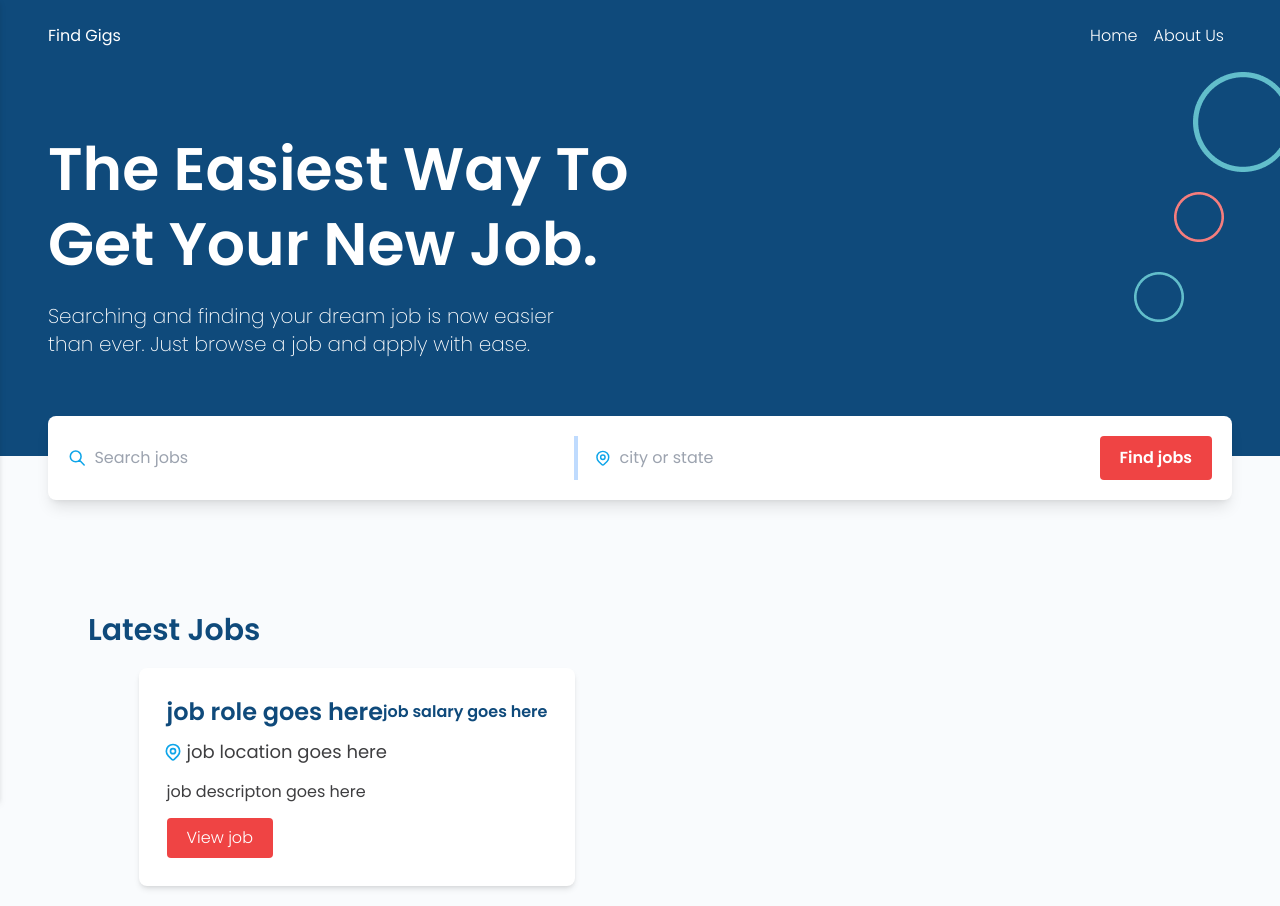
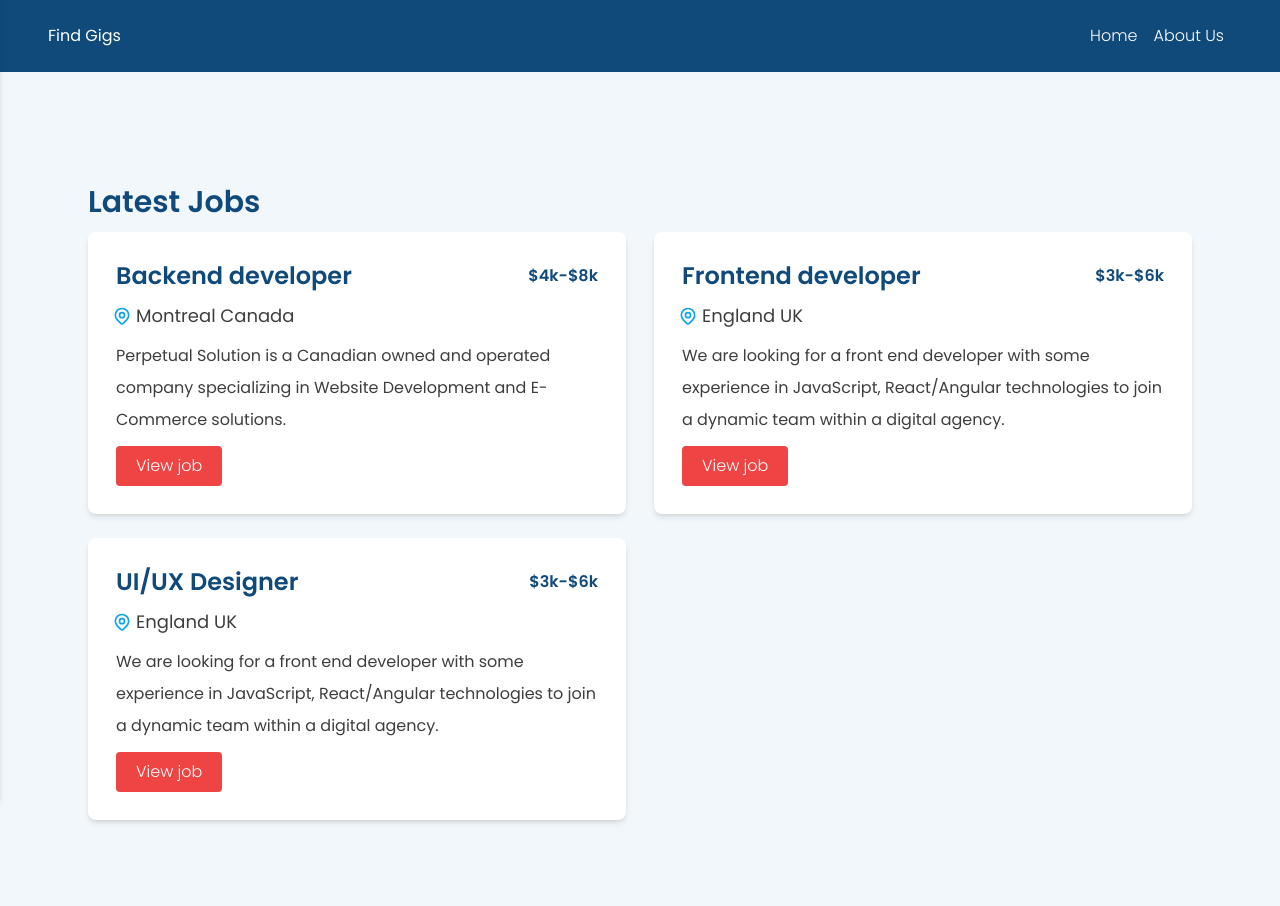
Before and after one commit to Ademayowa/jobapp-v4, a Next.js app: page / in a window 1280 px wide. After the commit the page ends 832 px from the top, so only its background shows below. Built offline with nearby package versions, Linux system fonts and the light colour scheme.

Commit message:
fetch data from job

```diff
--- /dev/null
+++ b/components/Job.js
@@ -0,0 +1,36 @@
+import { LocationMarkerIcon } from '@heroicons/react/outline';
+import { useRouter } from 'next/router';
+
+export default function Job({ job }) {
+  const router = useRouter();
+
+  return (
+    <div
+      // onClick={() => router.push(`/jobs/${job.attributes.slug}`)}
+      className='col-span-10 lg:col-span-4 mx-auto rounded-lg shadow-md my-3 bg-white p-7 cursor-pointer'
+    >
+      <div className='flex items-center text-blueColor font-bold'>
+        <h2 className='flex flex-1 text-blueColor text-lg md:text-2xl font-bold'>
+          {job.frontmatter.role}
+        </h2>
+        <p>{job.frontmatter.salary}</p>
+      </div>
+
+      <div className='flex items-center space-x-1 mt-2.5'>
+        <LocationMarkerIcon className='h-5 w-5 text-sky-500 -ml-1' />
+        <p className='text-grayColor text-base md:text-lg'>
+          {job.frontmatter.location}
+        </p>
+      </div>
+      <p className='text-grayColor text-base mt-2.5 !w-full md:w-3/4 leading-8'>
+        {job.frontmatter.description}
+      </p>
+
+      <div className='flex mt-2.5'>
+        <button className='rounded bg-red-500 px-5 py-2 text-white font-light'>
+          View job
+        </button>
+      </div>
+    </div>
+  );
+}
--- a/components/Jobs.js
+++ /dev/null
@@ -1,39 +0,0 @@
-import { LocationMarkerIcon } from '@heroicons/react/outline';
-import { useRouter } from 'next/router';
-
-export default function Jobs() {
-  const router = useRouter();
-
-  return (
-    <div className='grid grid-cols-8 gap-x-7 px-10 md:px-12 md:mx-10'>
-      <div
-        // onClick={() => router.push(`/jobs/${job.attributes.slug}`)}
-        // key={job.id}
-        className='col-span-10 lg:col-span-4 mx-auto rounded-lg shadow-md my-5 bg-white p-7 cursor-pointer'
-      >
-        <div className='flex items-center text-blueColor font-bold'>
-          <h2 className='flex flex-1 text-blueColor text-lg md:text-2xl font-bold'>
-            job role goes here
-          </h2>
-          <p>job salary goes here</p>
-        </div>
-
-        <div className='flex items-center space-x-1 mt-2.5'>
-          <LocationMarkerIcon className='h-5 w-5 text-sky-500 -ml-1' />
-          <p className='text-grayColor text-base md:text-lg'>
-            job location goes here
-          </p>
-        </div>
-        <p className='text-grayColor text-base mt-2.5 !w-full md:w-3/4 leading-8'>
-          job descripton goes here
-        </p>
-
-        <div className='flex mt-2.5'>
-          <button className='rounded bg-red-500 px-5 py-2 text-white font-light'>
-            View job
-          </button>
-        </div>
-      </div>
-    </div>
-  );
-}
--- /dev/null
+++ b/jobs/backend-developer.md
@@ -0,0 +1,16 @@
+---
+role: 'Backend developer'
+salary: '$4k-$8k'
+location: 'Montreal Canada'
+category: 'Backend'
+description: 'Perpetual Solution is a Canadian owned and operated company specializing in Website Development and E-Commerce solutions.'
+text: 'We are looking for a php developer who is looking to augment their existing workload. You are passionate about coding, solving problems, creating solutions and you keep current on trends and technology.'
+info: 'Job Requirements'
+title: 'Responsibilities'
+---
+
+[apply for this role](https://perpetualsolution.com/job-detail.php?id=32),
+
+- Ecommerce experience.
+- Good verbal and written communications skills
+- One to three years of experience as a php backend developer
--- /dev/null
+++ b/jobs/frontend-developer.md
@@ -0,0 +1,18 @@
+---
+role: 'Frontend developer'
+salary: '$3k-$6k'
+location: 'England UK'
+category: 'Frontend'
+description: 'We are looking for a front end developer with some experience in JavaScript, React/Angular technologies to join a dynamic team within a digital agency.'
+text: 'In this role, you will be responsible for developing and implementing user interface components using React.js concepts and workflow such as Redux, Flux, and Webpack.'
+info: 'Job Requirements'
+title: 'Responsibilities'
+---
+
+[apply for this role](https://www.randstad.ch/jobs/s-it/front-end-developer_geneve_39520491/?utm_source=indeed&igbTracker=640690341&utm_campaign=igb_advertising_IT&utm_medium=igb+cpc&utm_content=Front+End+Developer+%2817686%29+%5B0bcd2f08604ecabb_7b2e2cfe72295%5D),
+
+- Minimum bachelor degree in computer science and any other relevant area.
+- In-depth knowledge of JavaScript with at least 2-3 years of experience in web application development using : Angular/React.
+- In-depth knowledge of JavaScript with at least 2-3 years of experience in web application development using : Angular/React.
+- Familiarity with Vanilla JS/Typescript/ECMAScript 6, Javascript Patterns, HTML5/CSS3, Git.
+- Interest in monitoring and training in new technologies.
--- /dev/null
+++ b/jobs/ui-ux-designer.md
@@ -0,0 +1,19 @@
+---
+role: 'UI/UX Designer'
+salary: '$3k-$6k'
+location: 'England UK'
+category: 'Frontend'
+description: 'We are looking for a front end developer with some experience in JavaScript, React/Angular technologies to join a dynamic team within a digital agency.'
+
+text: 'In this role, you will be responsible for developing and implementing user interface components using React.js concepts and workflow such as Redux, Flux, and Webpack.'
+info: 'Job Requirements'
+title: 'Responsibilities'
+---
+
+[apply for this role](https://www.randstad.ch/jobs/s-it/front-end-developer_geneve_39520491/?utm_source=indeed&igbTracker=640690341&utm_campaign=igb_advertising_IT&utm_medium=igb+cpc&utm_content=Front+End+Developer+%2817686%29+%5B0bcd2f08604ecabb_7b2e2cfe72295%5D),
+
+- Minimum bachelor degree in computer science and any other relevant area.
+- In-depth knowledge of JavaScript with at least 2-3 years of experience in web application development using : Angular/React.
+- In-depth knowledge of JavaScript with at least 2-3 years of experience in web application development using : Angular/React.
+- Familiarity with Vanilla JS/Typescript/ECMAScript 6, Javascript Patterns, HTML5/CSS3, Git.
+- Interest in monitoring and training in new technologies.
--- a/pages/index.js
+++ b/pages/index.js
@@ -1,18 +1,53 @@
+import fs from 'fs';
+import path from 'path';
+import matter from 'gray-matter';
 import Hero from '@/components/Hero';
-import Jobs from '@/components/Jobs';
+import Job from '@/components/Job';
 import Layout from '@/components/Layout';
 import Search from '@/components/Search';
 import SectionTitle from '@/components/SectionTitle';
 
-export default function Home() {
+export default function Home({ jobs }) {
+  console.log(jobs);
   return (
     <Layout title='Find Gigs'>
-      <div className='bg-[#F9FBFD]'>
-        <Hero />
-        <Search />
-        <SectionTitle title='Latest Jobs' />
-        <Jobs />
+      {/* <Hero />
+      <Search /> */}
+      <SectionTitle title='Latest Jobs' />
+
+      <div className='grid grid-cols-8 gap-x-7 px-10 md:px-12 md:mx-10'>
+        {jobs.map((job, index) => (
+          <Job key={index} job={job} />
+        ))}
       </div>
     </Layout>
   );
 }
+
+export async function getStaticProps() {
+  const files = fs.readdirSync(path.join('jobs'));
+
+  const jobs = files.map((filename) => {
+    // remove the .md extension from jobs
+    const slug = filename.replace('.md', '');
+
+    // gets all the contents of d md file
+    const markdownWithMeta = fs.readFileSync(
+      path.join('jobs', filename),
+      'utf-8'
+    );
+    // {data:frontmatter} => data here being renamed to frontmatter
+    const { data: frontmatter } = matter(markdownWithMeta);
+
+    return {
+      slug,
+      frontmatter,
+    };
+  });
+
+  return {
+    props: {
+      jobs,
+    },
+  };
+}
--- a/pages/jobs/[slug].js
+++ /dev/null
@@ -1,11 +0,0 @@
-import Link from 'next/link';
-import { LocationMarkerIcon } from '@heroicons/react/outline';
-import { BsChevronDoubleRight, BsArrowLeft } from 'react-icons/bs';
-
-export default function SingleJob() {
-  return (
-    <div className='my-10 shadow-lg bg-white rounded-lg'>
-      <h2>Slug page</h2>
-    </div>
-  );
-}
--- a/pages/jobs/index.js
+++ /dev/null
@@ -1,10 +0,0 @@
-import Jobs from '@/components/Jobs';
-
-export default function JobPage() {
-  return (
-    <div>
-      <h2>Single job page</h2>
-      <Jobs />
-    </div>
-  );
-}
--- a/styles/globals.css
+++ b/styles/globals.css
@@ -4,7 +4,7 @@
 
 @layer base {
   body {
-    @apply font-poppins;
+    @apply font-poppins bg-[#F2F7FB];
   }
 }
 
```
